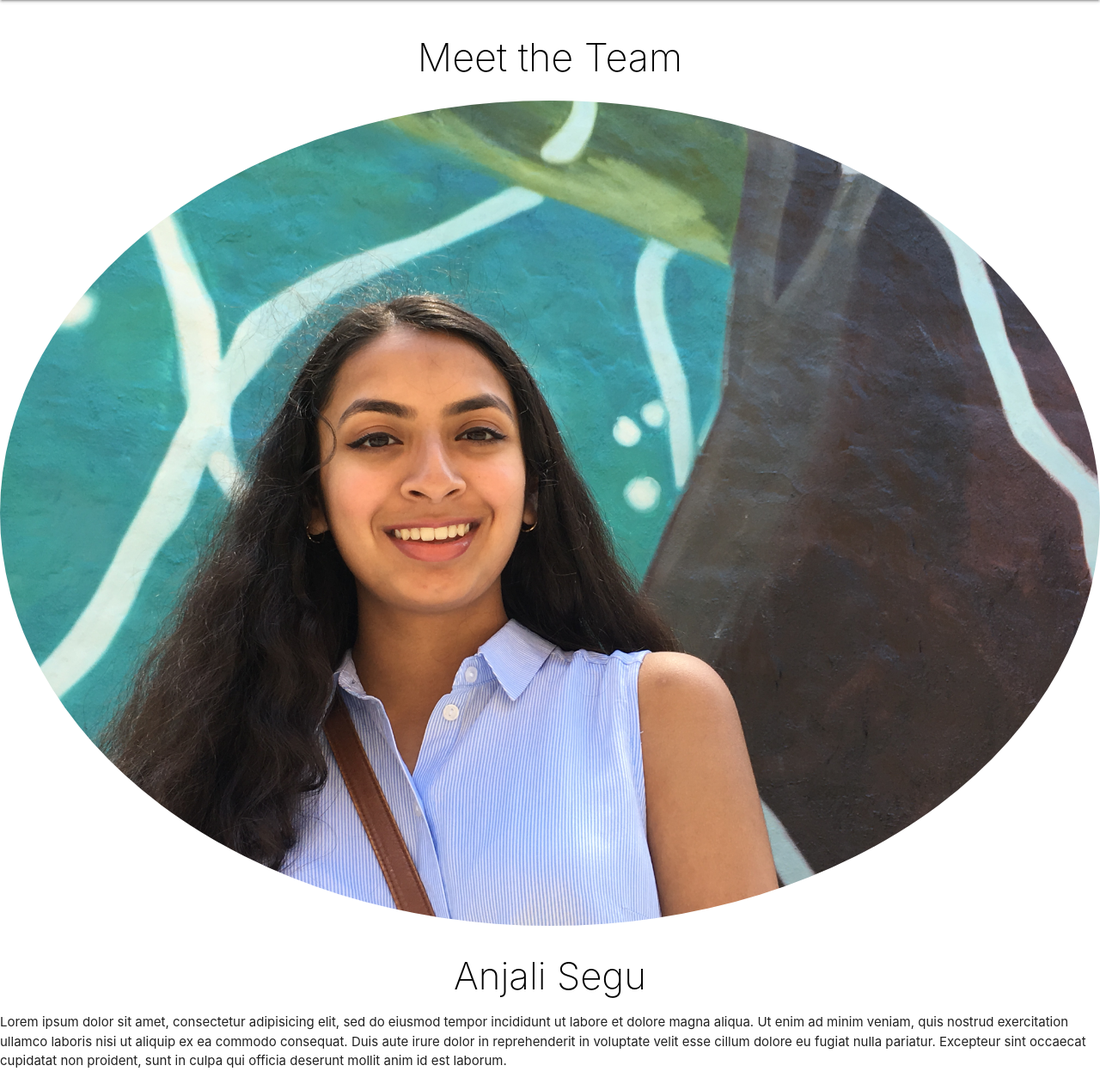
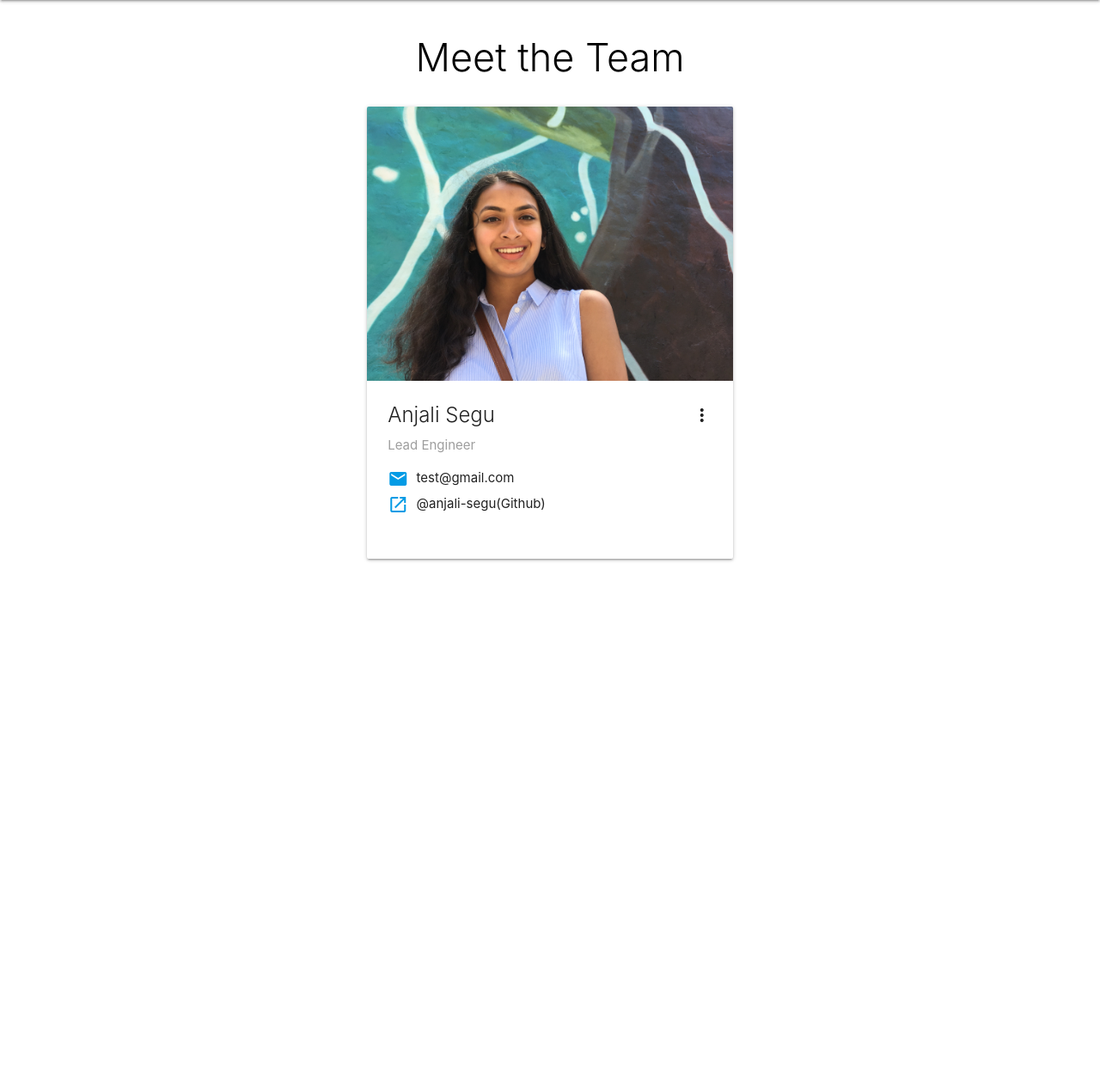
Before and after one commit to anjali-segu/cherry, a Django app: page /team/ in a window 1280 px wide. Shown: the part 64-1325 px from the top of the page at 86% size. After the commit the page ends 717 px from the top, so only its background shows below. Run offline with Django 3.2, Linux system fonts and the light colour scheme.

Commit message:
added team page and finished splash page

```diff
--- a/mywebsite/static/styles.css
+++ b/mywebsite/static/styles.css
@@ -134,6 +134,7 @@ h3 {
 .findacharityhead{
 	text-align: center;
 	font-size: 3em;
+	font-weight: 300 !important;
 }
 .featurecharitydescription{
 	font-size: 1.2rem !important;
@@ -229,6 +230,19 @@ h3 {
 	border-radius: 10px;
 	padding: 5px;
 }
+.team_member_name {
+	font-size: 2em;
+}
+.team_role{
+	font-size: 1em;
+	margin-bottom: 1em !important;
+}
+.team_description{
+	font-size: 1.1em !important;
+}
+.team_links{
+	margin-bottom: 0 !important;
+}
 
 
 /* For mobile portrait */
@@ -309,6 +323,8 @@ h3 {
 .campaign-content {
 	min-height: 200px
 }
+
+
 }
 @media only screen and (min-width: 300px) and (max-width: 700px){
 	.donatenowbox {
@@ -325,6 +341,7 @@ h3 {
 		line-height: 37px;
 		margin-top: 10px;
 	}
+
 }
 /* For tablets */
 @media only screen and (min-device-width: 701px) and (max-device-width: 1200px)
@@ -405,6 +422,9 @@ h3 {
 			width: 250px !important;
 			height: 50px !important;
 		}
+		.heroimg {
+			width: 100%;
+		}
 		.editbox{
 			width: 250px !important;
 			height: 50px !important;
--- a/mywebsite/templates/team.html
+++ b/mywebsite/templates/team.html
@@ -2,14 +2,96 @@
 {% load staticfiles %}
 
 {% block content %}
-<h1 class="thin black-text findacharityhead">Meet the Team</h1>
-<img src="{% static 'profile.JPG' %}" alt="" class="circle responsive-img">
-<h3 class="thin black-text">Anjali Segu</h3>
-<p>
-Lorem ipsum dolor sit amet, consectetur adipisicing elit, sed do eiusmod tempor incididunt ut labore et dolore magna aliqua.
-Ut enim ad minim veniam, quis nostrud exercitation ullamco laboris nisi ut aliquip ex ea commodo consequat.
-Duis aute irure dolor in reprehenderit in voluptate velit esse cillum dolore eu fugiat nulla pariatur.
-Excepteur sint occaecat cupidatat non proident, sunt in culpa qui officia deserunt mollit anim id est laborum.
-</p>
+<div class="container">
+  <h1 class="black-text findacharityhead">Meet the Team</h1>
 
+
+  <div class="row">
+      <div class="col s12 m8 offset-m2 l6 offset-l3">
+        <div class="card">
+
+          <div class="card-image">
+            <img src="{% static 'profile.JPG' %}">
+          </div>
+
+          <div class="card-content">
+            <span class="thin card-title activator grey-text text-darken-4">Anjali Segu<i class="material-icons right">more_vert</i></span>
+            <!-- <p class="thin team_member_name">Anjali Segu</p> -->
+            <p class="team_role grey-text">Lead Engineer</p>
+
+            <div class="row team_links">
+                <div class="col s1 m1">
+                <a href="mailto:someone@example.com" target="_top"><i class="material-icons">email</i></a>
+                </div>
+
+                <div class="col s10 m11">
+                  <p>test@gmail.com</p>
+                </div>
+            </div>
+
+            <div class="row">
+              <div class="col s1 m1 ">
+              <a target="_blank" href="https://github.com/anjali-segu/cherry"><i class="material-icons">open_in_new</i></a>
+              </div>
+
+              <div class="col s10 m11">
+                <p>@anjali-segu(Github)</p>
+              </div>
+            </div>
+          </div>
+
+          <div class="card-reveal">
+            <span class="card-title grey-text text-darken-4">Anjali Segu<i class="material-icons right">close</i></span>
+            <p class="team_description">Anjali Segu is currently a senior at Westwood High School. She is apart of the 4 year computer science track at her school. She has also completed 200+ hours of training on Harvard CS50, Udemy, and Codecademy.</p>
+          </div>
+
+          <!-- <div class="card-reveal">
+            <span class="card-title grey-text text-darken-4">Card Title<i class="material-icons right">close</i></span>
+            <p class="team_description thin">Anjali Segu is currently a senior at Westwood High School. She is apart of the 4 year computer science track at her school. She has also completed 200+ hours of training on Harvard CS50, Udemy, and Codecademy.</p>
+          </div> -->
+
+        </div>
+      </div>
+    </div>
+
+  <!-- <div class="col s12 m6 l3">
+    <div class="card horizontal">
+      <div class="card-image">
+        <img src="{% static 'profile.JPG' %}">
+
+      </div>
+      <div class="card-stacked">
+        <div class="card-content">
+          <p class="thin team_member_name">Anjali Segu</p>
+          <p class="team_role grey-text">Lead Engineer</p>
+          <p class="team_description thin">Anjali Segu is currently a senior at Westwood High School. She is apart of the 4 year computer science track at her school. She has also completed 200+ hours of training on Harvard CS50, Udemy, and Codecademy.</p>
+
+          <div class="row team_links">
+            <div class="col s1">
+            <a href="mailto:someone@example.com" target="_top"><i class="material-icons">email</i></a>
+            </div>
+
+            <div class="col s11">
+              <p>test@gmail.com</p>
+            </div>
+          </div>
+
+        <div class="row">
+          <div class="col s1">
+          <a target="_blank" href="https://github.com/anjali-segu/cherry"><i class="material-icons">open_in_new</i></a>
+          </div>
+
+          <div class="col s11">
+            <p>@anjali-segu(Github)</p>
+          </div>
+          </div>
+        </div>
+
+    </div>
+  </div>
+</div> -->
+
+
+
+</div>
 {% endblock %}
```
Also changed, not shown: mywebsite/templates/index.html (+9 -7 lines).
